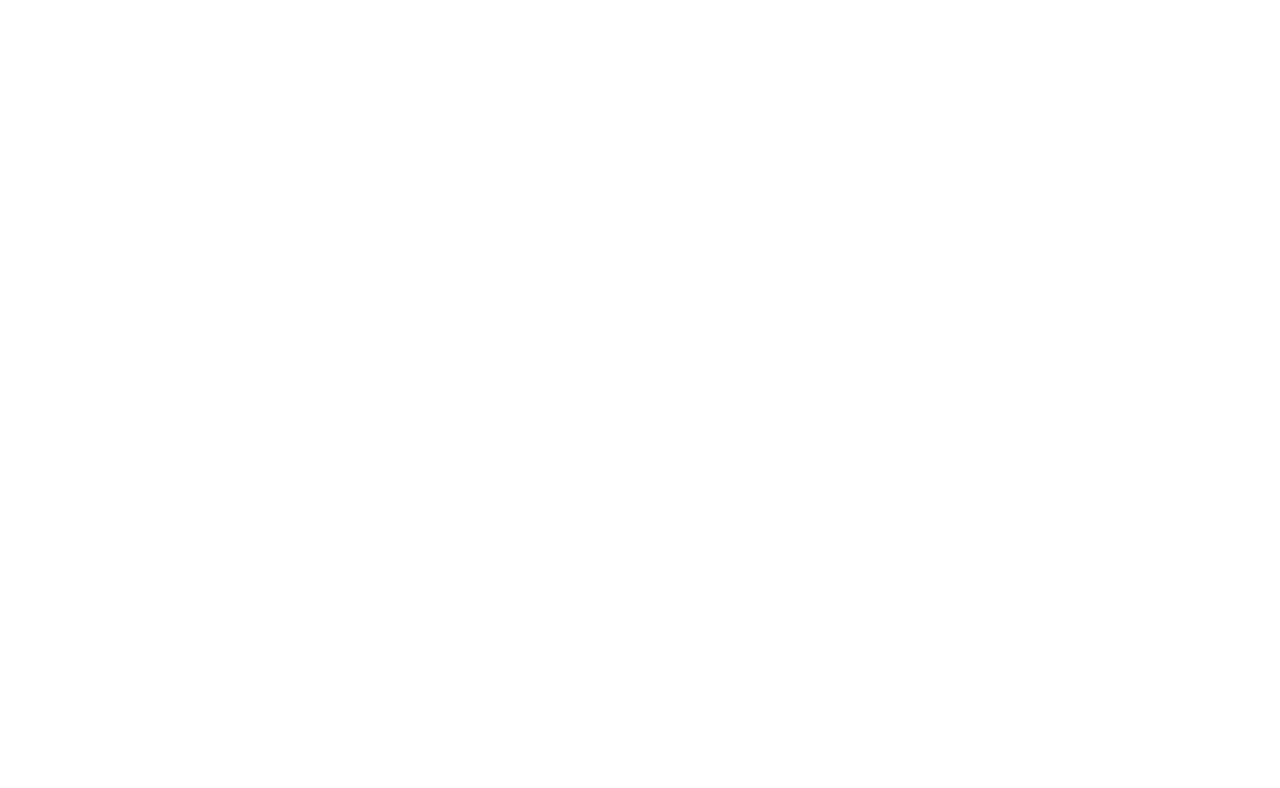
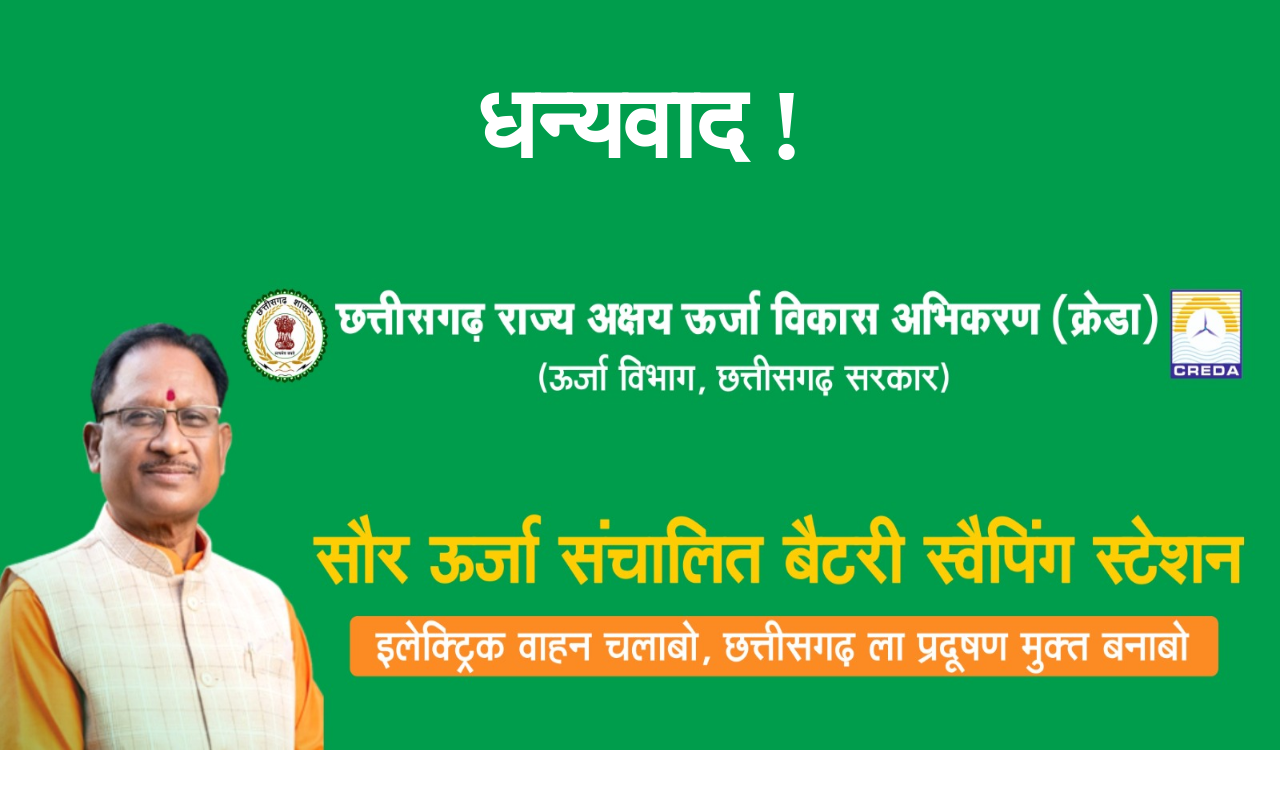
Before and after one commit to Ramkalame/battery-swapping-system, an Angular app in the folder BSS-frontend/: page /greet in a window 1280 px wide. Before the commit this address led to /. Shown: the top 788 px of the page. Built offline with nearby package versions, Linux system fonts and the light colour scheme.

Commit message:
greeting page is created

```diff
--- a/BSS-frontend/src/app/app.routes.ts
+++ b/BSS-frontend/src/app/app.routes.ts
@@ -1,6 +1,7 @@
 import { Routes } from '@angular/router';
 import { DashboardComponent } from './dashboard/dashboard.component';
 import { HomeComponent } from './home/home.component';
+import { GreetPageComponent } from './greet-page/greet-page.component';
 
 export const routes: Routes = [
     {
@@ -11,5 +12,9 @@
         path:"dashboard",
         component:DashboardComponent
     },
+    {
+        path:"greet",
+        component:GreetPageComponent
+    }
 
 ];
--- /dev/null
+++ b/BSS-frontend/src/app/greet-page/greet-page.component.css
@@ -0,0 +1,20 @@
+.container{
+    background-color: #009D4C;
+    margin: 0;
+    display: flex;
+    flex-direction: column;
+    justify-content: space-between;
+    align-items: center;
+}
+.greet-text h1{
+    font-size: 100px;
+    color: white;
+}
+.banner-img{
+    width: 100vw;
+    height: 500px;
+}
+.banner-img img{
+    width: 100%;
+    height: 100%;
+}
--- /dev/null
+++ b/BSS-frontend/src/app/greet-page/greet-page.component.html
@@ -0,0 +1,4 @@
+<div class="container">
+    <div class="greet-text"><h1>धन्यवाद !</h1></div>
+    <div class="banner-img"><img src="./assets/banner1.png" alt="banner1"></div>
+</div>
```
Also changed, not shown: BSS-frontend/src/app/greet-page/greet-page.component.ts (added, +12 -0 lines), 1 other file (tests, documents, lock files or other folders).
